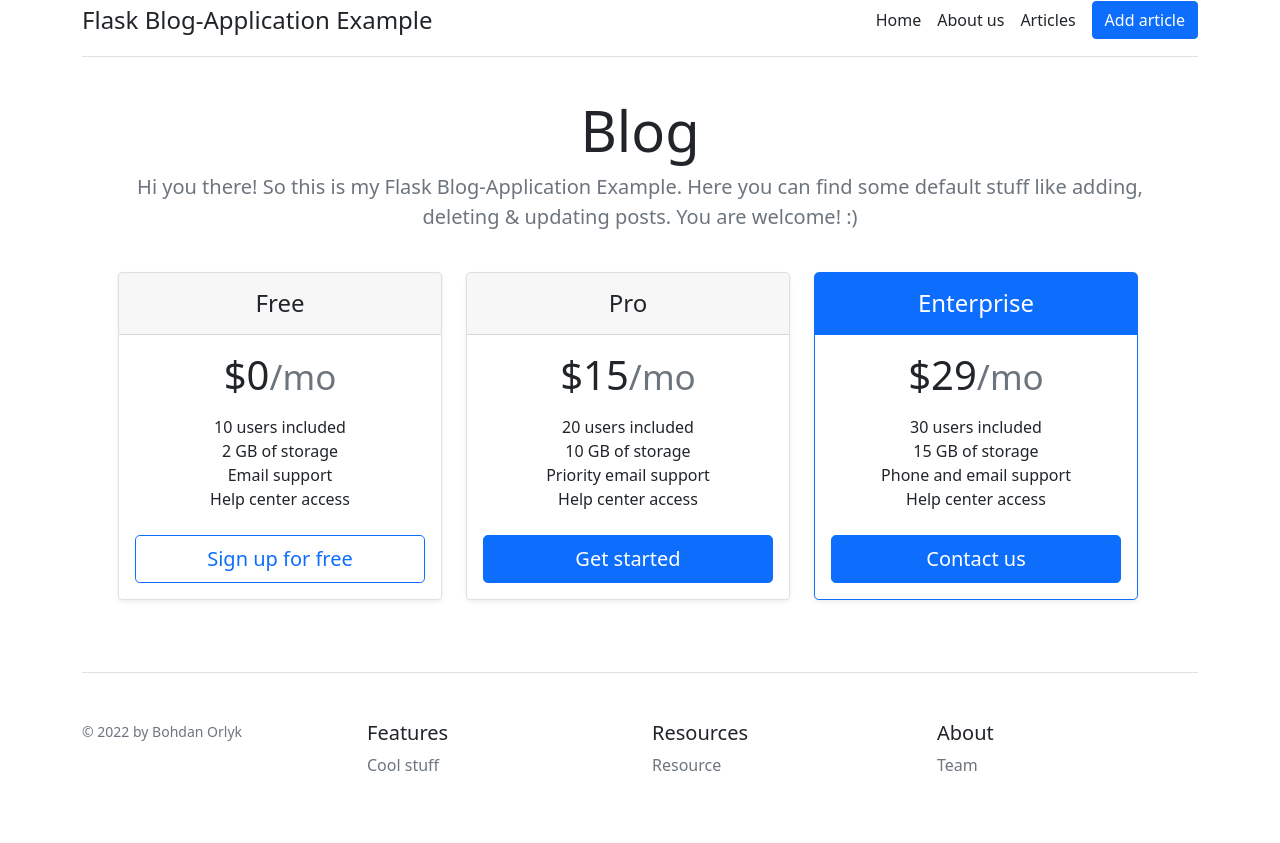
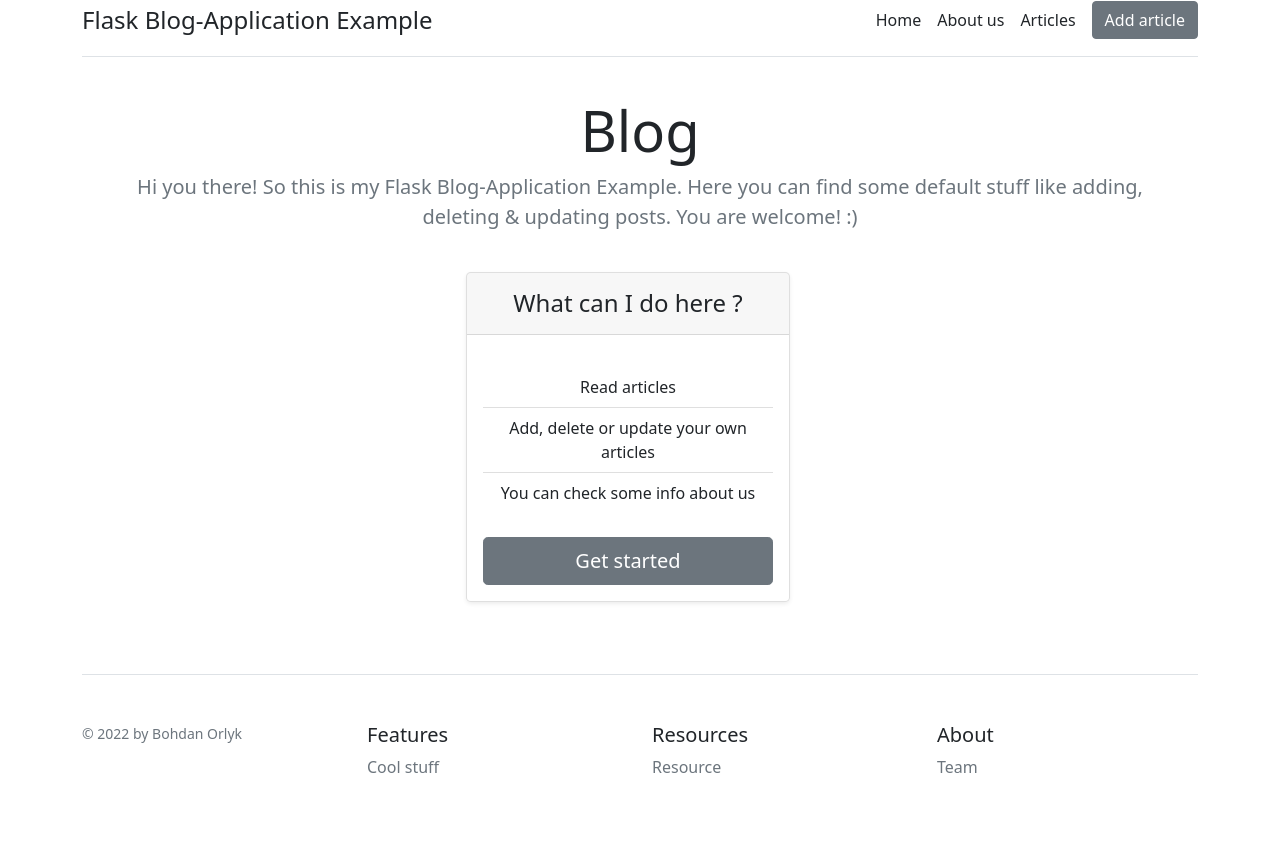
Before and after one commit to Bohdan-Orlyk/Flask_Blog_App, a Flask app: page / in a window 1280 px wide. Before the commit the page ends 771 px from the top, so only its background shows below. Run offline with Flask 2, Linux system fonts and the light colour scheme.

Commit message:
updated old & added some bootstrap styles

```diff
--- a/templates/about.html
+++ b/templates/about.html
@@ -7,5 +7,6 @@
 {% block body%}
     <div class="container">
         <h1>About us</h1>
+        <p>It`s a secret.. )</p>
     </div>
 {% endblock %}
--- a/templates/base.html
+++ b/templates/base.html
@@ -22,7 +22,7 @@
         <a class="me-3 py-2 text-dark text-decoration-none" href="/about">About us</a>
         <a class="me-3 py-2 text-dark text-decoration-none" href="/posts">Articles</a>
       </nav>
-        <a class="btn btn-primary" href="/create-article">Add article</a>
+        <a class="btn btn-secondary" href="/create-article">Add article</a>
     </div>
 
     {% block body %} {% endblock %}
--- a/templates/index.html
+++ b/templates/index.html
@@ -14,60 +14,24 @@
       </p>
     </div>
 
-
-    <div class="container row row-cols-1 row-cols-md-3 mb-3 text-center">
+    <div class="container row row-cols-1 row-cols-md-3 mb-3 text-center d-flex justify-content-center">
       <div class="col">
         <div class="card mb-4 rounded-3 shadow-sm">
           <div class="card-header py-3">
-            <h4 class="my-0 fw-normal">Free</h4>
+            <h4 class="my-0 fw-normal">What can I do here ?</h4>
           </div>
-          <div class=" container card-body">
-            <h1 class="card-title pricing-card-title">$0<small class="text-muted fw-light">/mo</small></h1>
-            <ul class="list-unstyled mt-3 mb-4">
-              <li>10 users included</li>
-              <li>2 GB of storage</li>
-              <li>Email support</li>
-              <li>Help center access</li>
+
+          <div class="container card-body">
+            <ul class="list-group list-group-flush mt-3 mb-4">
+              <li class="list-group-item">Read articles</li>
+              <li class="list-group-item">Add, delete or update your own articles</li>
+              <li class="list-group-item">You can check some info about us</li>
             </ul>
-            <button type="button" class="w-100 btn btn-lg btn-outline-primary">Sign up for free</button>
-          </div>
-        </div>
-      </div>
-      <div class="col">
-        <div class="card mb-4 rounded-3 shadow-sm">
-          <div class="card-header py-3">
-            <h4 class="my-0 fw-normal">Pro</h4>
-          </div>
-          <div class="container card-body">
-            <h1 class="card-title pricing-card-title">$15<small class="text-muted fw-light">/mo</small></h1>
-            <ul class="list-unstyled mt-3 mb-4">
-              <li>20 users included</li>
-              <li>10 GB of storage</li>
-              <li>Priority email support</li>
-              <li>Help center access</li>
-            </ul>
-            <button type="button" class="w-100 btn btn-lg btn-primary">Get started</button>
-          </div>
-        </div>
-      </div>
-      <div class="col container">
-        <div class="card mb-4 rounded-3 shadow-sm border-primary">
-          <div class="card-header py-3 text-white bg-primary border-primary">
-            <h4 class="my-0 fw-normal">Enterprise</h4>
-          </div>
-          <div class="card-body container">
-            <h1 class="card-title pricing-card-title">$29<small class="text-muted fw-light">/mo</small></h1>
-            <ul class="list-unstyled mt-3 mb-4">
-              <li>30 users included</li>
-              <li>15 GB of storage</li>
-              <li>Phone and email support</li>
-              <li>Help center access</li>
-            </ul>
-            <button type="button" class="w-100 btn btn-lg btn-primary">Contact us</button>
+            <a href="/posts" type="button" class="w-100 btn btn-lg btn-secondary">Get started</a>
           </div>
         </div>
       </div>
     </div>
-    </div>
 
+</div>
 {% endblock %}
--- a/templates/posts.html
+++ b/templates/posts.html
@@ -18,7 +18,7 @@
             </div>
             {% endfor %}
         {% else %}
-            <p>We have no articles yet</p>
+            <p>We have no articles yet but you can write something</p>
         {% endif %}
         </div>
 {% endblock %}
```
